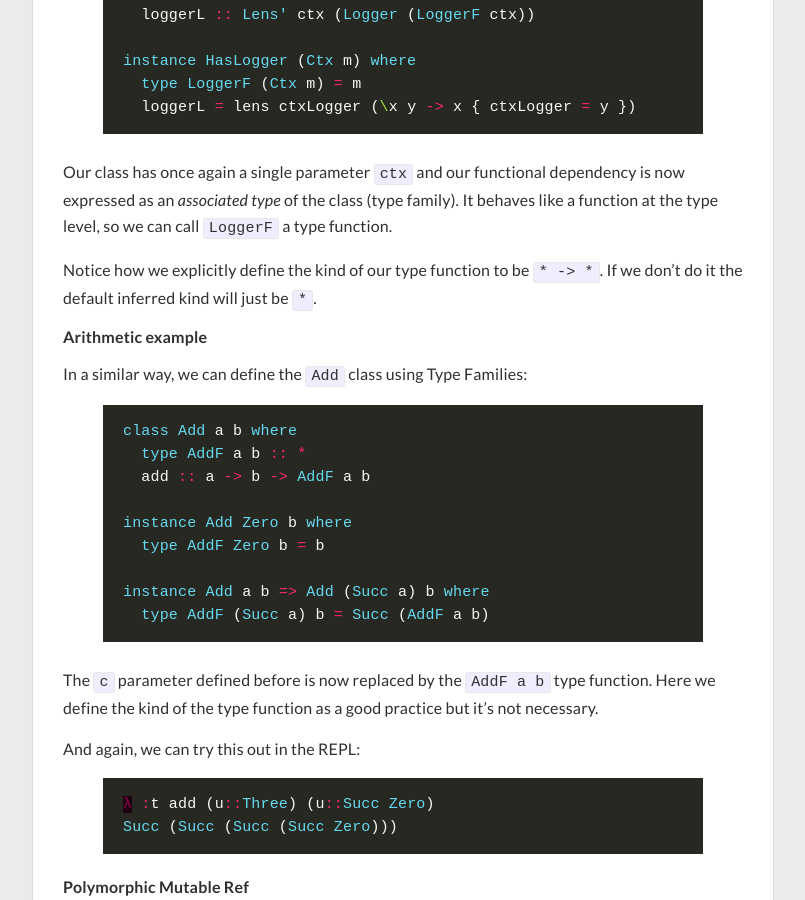
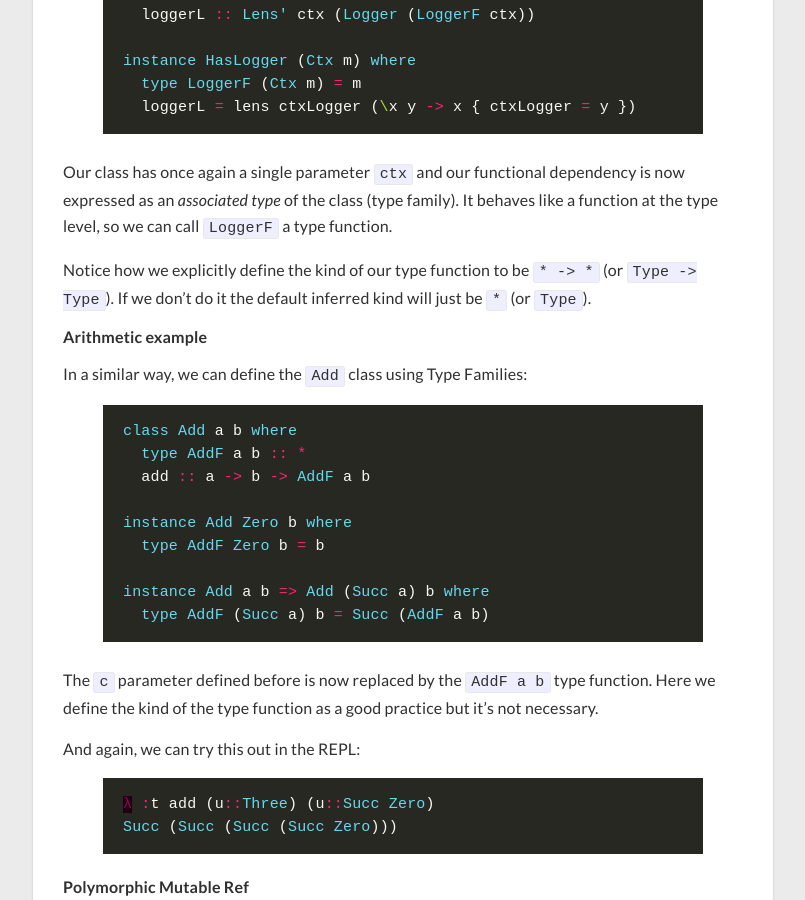
Before and after one commit to gvolpe/blog-comments, a Jekyll site: the page built from _posts/2019-08-22-functional-dependencies-and-type-families.md, in a window 1280 px wide and 900 px high, scrolled down 3285 px. Shown: the whole window, without its empty margins (237-1042 px from the left). Built offline with Jekyll 4.4.1, drawn with Linux system fonts in a browser that asks for light colours; nearby versions of some CDN libraries; comment, search, counter and statistics services are not loaded.

Commit message:
Using Type -> Type to indicate kinds as an alternative newer way

```diff
--- a/_posts/2019-08-22-functional-dependencies-and-type-families.md
+++ b/_posts/2019-08-22-functional-dependencies-and-type-families.md
@@ -143,7 +143,7 @@ instance HasLogger (Ctx m) where
 
 Our class has once again a single parameter `ctx` and our functional dependency is now expressed as an *associated type* of the class (type family). It behaves like a function at the type level, so we can call `LoggerF` a type function.
 
-Notice how we explicitly define the kind of our type function to be `* -> *`. If we don't do it the default inferred kind will just be `*`.
+Notice how we explicitly define the kind of our type function to be `* -> *` (or `Type -> Type`). If we don't do it the default inferred kind will just be `*` (or `Type`).
 
 ##### Arithmetic example
 
```
